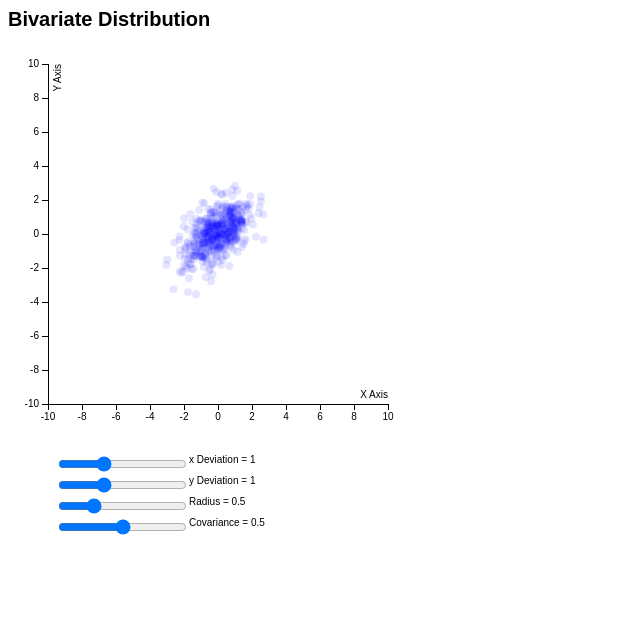
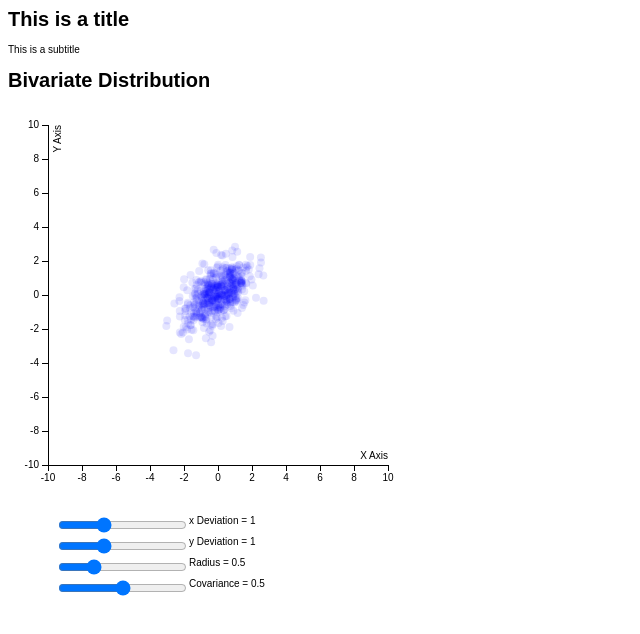
Before and after one commit to avicramer/d3-demos, a plain HTML site: page test3/main_v2.html in a window 1280 px wide. Shown: the whole page, without its empty margins (0-640 px from the left). Drawn offline with Linux system fonts and the light colour scheme.

Commit message:
added title and subtitle

```diff
--- a/test3/main_v2.html
+++ b/test3/main_v2.html
@@ -3,6 +3,10 @@
 <script src='d3.min.js'></script>
 <script src='vectorious-4.3.2.min.js'></script> <!--math library -->
 <!-- <script src="http://mlweb.loria.fr/lalolib.js"></script> -->
+
+<h1> This is a title </h1>
+<a> This is a subtitle <a>
+
 <style>
 
 body {
```
